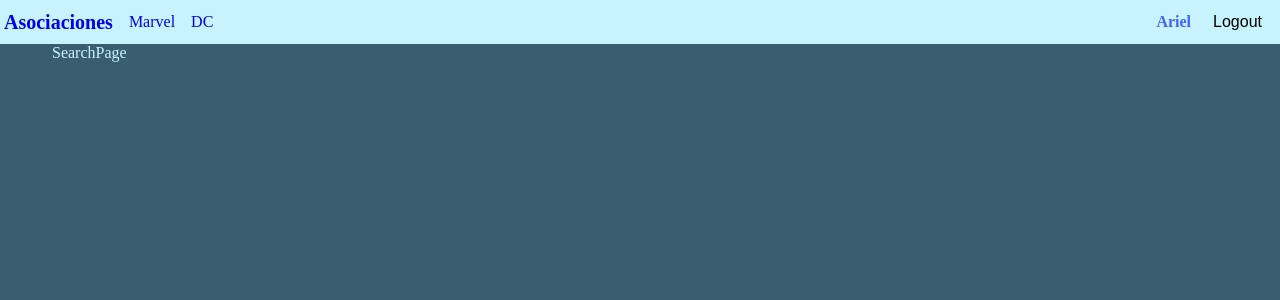
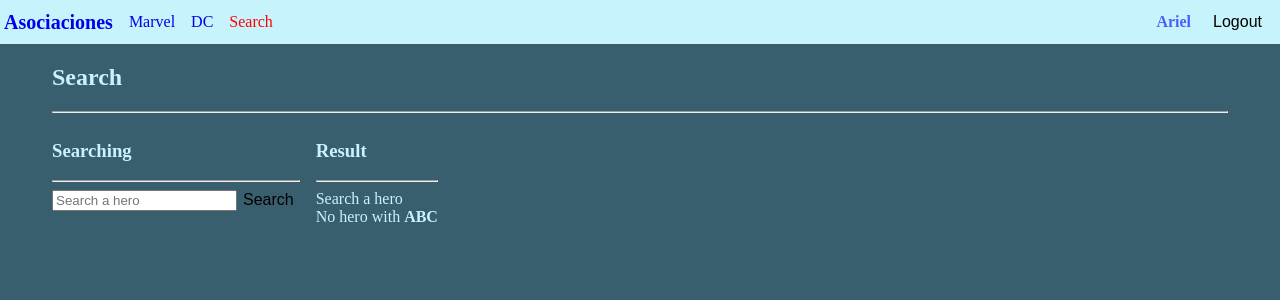
Before and after one commit to Ariel2911/heroes-spa, a React (Vite) app: page /search in a window 1280 px wide. Shown: the top 300 px of the page. Built offline with nearby package versions, Linux system fonts and the light colour scheme.

Commit message:
Construye la vista de <SearchPage />

```diff
--- a/src/heroes/pages/SearchPage.jsx
+++ b/src/heroes/pages/SearchPage.jsx
@@ -1,3 +1,51 @@
+import { HeroCard } from "../component/HeroCard";
+
 export const SearchPage = () => {
-  return <div>SearchPage</div>;
+  return (
+    <>
+      <h2>Search</h2>
+      <hr />
+
+      <div className="row">
+
+        <div className="col-5">
+
+          <h3>Searching</h3>
+          <hr />
+
+          <form>
+            <input
+              type="text"
+              placeholder="Search a hero"
+              className="form-control"
+              name="searchText"
+              autoComplete="off"
+            />
+            <button className="btn btn-outline-primary mt-1">
+              Search
+            </button>
+          </form>
+
+        </div>
+
+        <div className="col-7">
+
+          <h3>Result</h3>
+          <hr />
+
+          <div className="alert alert-primary">
+            Search a hero
+          </div>
+
+          <div className="alert alert-danger">
+            No hero with <b>ABC</b>
+          </div>
+
+          {/* <HeroCard {...hero} /> */}
+
+        </div>
+
+      </div>
+    </>
+  );
 };
--- a/src/ui/components/Navbar.jsx
+++ b/src/ui/components/Navbar.jsx
@@ -35,6 +35,15 @@ export const Navbar = () => {
           >
             DC
           </NavLink>
+
+          <NavLink
+            className={({ isActive }) =>
+              `nav-item nav-link ${isActive ? 'active' : ''}`
+            }
+            to="/search"
+          >
+            Search
+          </NavLink>
         </div>
       </div>
 
```
